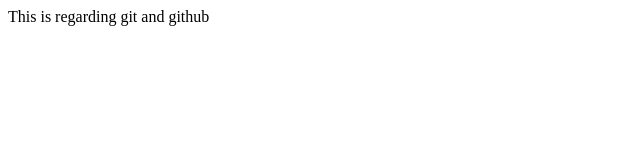
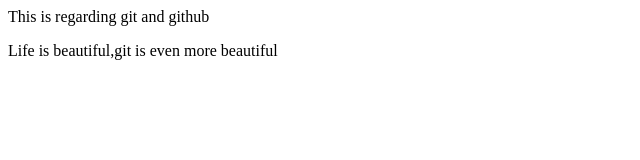
Before and after one commit to rashmi824/GitTutorial01, a plain HTML site: page index.html in a window 1280 px wide. Shown: the whole page, without its empty margins (0-640 px from the left). Drawn offline with Linux system fonts and the light colour scheme.

Commit message:
change the files

```diff
--- a/index.html
+++ b/index.html
@@ -5,4 +5,6 @@
 <head>
 This is regarding git and github
 </head>
+<p>
+Life is beautiful,git is even more beautiful
 </title>
```
Also changed, not shown: hello.txt (added).
